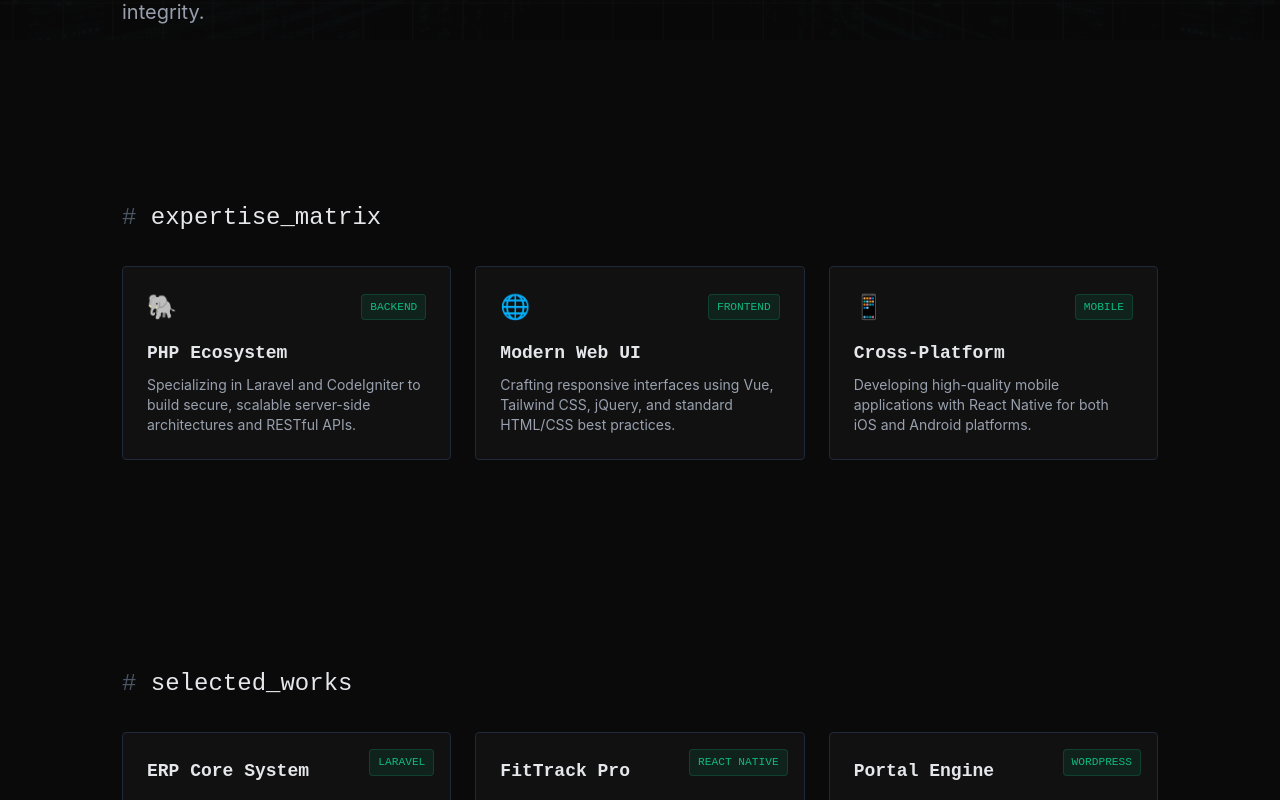
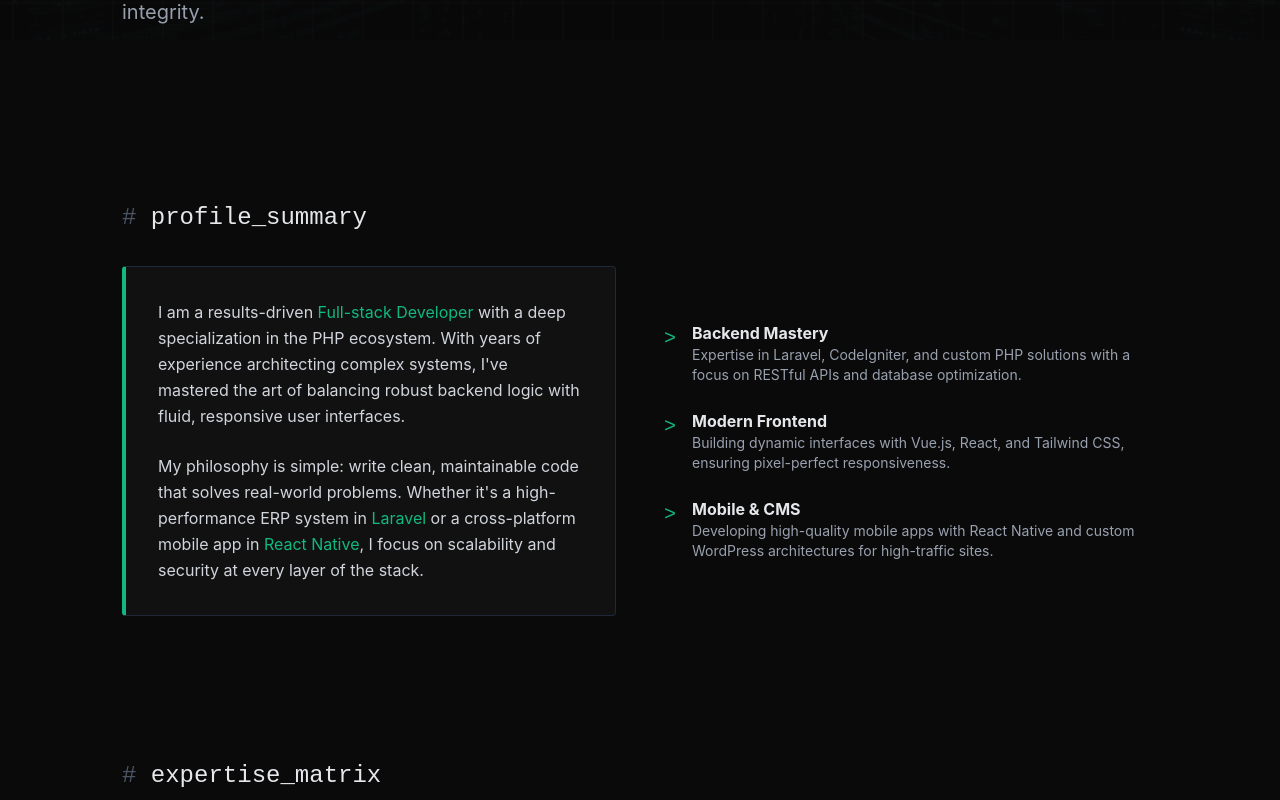
Before and after one commit to devjoe101291/dev-portfolio, a Vue app: page / in a window 1280 px wide. Shown: the part 760-1560 px from the top of the page. Built offline with nearby package versions, Linux system fonts and the light colour scheme.

Commit message:
feat: add About Me section and update navigation

```diff
--- a/src/App.vue
+++ b/src/App.vue
@@ -53,6 +53,7 @@ const handleLogoHover = (isHover: boolean) => {
 
       <!-- Desktop Menu -->
       <div class="hidden md:flex gap-8">
+        <a href="#about" class="no-underline text-gray-400 font-mono text-sm hover:text-accent transition-colors">about/</a>
         <a href="#services" class="no-underline text-gray-400 font-mono text-sm hover:text-accent transition-colors">services/</a>
         <a href="#projects" class="no-underline text-gray-400 font-mono text-sm hover:text-accent transition-colors">projects/</a>
         <a href="#skills" class="no-underline text-gray-400 font-mono text-sm hover:text-accent transition-colors">skills/</a>
@@ -62,6 +63,7 @@ const handleLogoHover = (isHover: boolean) => {
 
     <!-- Mobile Menu Dropdown -->
     <div v-show="isMobileMenuOpen" class="md:hidden absolute top-full left-0 w-full bg-obsidian/95 backdrop-blur-md border-b border-gray-800 py-4 px-4 flex flex-col gap-4 shadow-xl">
+      <a href="#about" @click="isMobileMenuOpen = false" class="no-underline text-gray-400 font-mono text-sm hover:text-accent transition-colors">about/</a>
       <a href="#services" @click="isMobileMenuOpen = false" class="no-underline text-gray-400 font-mono text-sm hover:text-accent transition-colors">services/</a>
       <a href="#projects" @click="isMobileMenuOpen = false" class="no-underline text-gray-400 font-mono text-sm hover:text-accent transition-colors">projects/</a>
       <a href="#skills" @click="isMobileMenuOpen = false" class="no-underline text-gray-400 font-mono text-sm hover:text-accent transition-colors">skills/</a>
@@ -114,6 +116,44 @@ const handleLogoHover = (isHover: boolean) => {
       <p class="text-lg md:text-xl text-gray-400 max-w-[600px] mb-8">
         Expert in Laravel, PHP, and Vue.js, delivering high-performance web and mobile applications with focus on API integrity.
       </p>
+    </section>
+
+    <!-- About Section -->
+    <section id="about" class="mt-12 md:mt-16 pt-16 md:pt-20">
+      <h2 class="font-mono text-2xl mb-8"><span class="text-gray-600">#</span> profile_summary</h2>
+      <div class="grid grid-cols-1 md:grid-cols-2 gap-12 items-center">
+        <div class="card p-8 border-l-4 border-l-accent">
+          <p class="text-gray-300 leading-relaxed mb-6">
+            I am a results-driven <span class="text-accent">Full-stack Developer</span> with a deep specialization in the PHP ecosystem. With years of experience architecting complex systems, I've mastered the art of balancing robust backend logic with fluid, responsive user interfaces.
+          </p>
+          <p class="text-gray-300 leading-relaxed">
+            My philosophy is simple: write clean, maintainable code that solves real-world problems. Whether it's a high-performance ERP system in <span class="text-accent">Laravel</span> or a cross-platform mobile app in <span class="text-accent">React Native</span>, I focus on scalability and security at every layer of the stack.
+          </p>
+        </div>
+        <div class="space-y-6">
+          <div class="flex items-start gap-4">
+            <div class="text-accent font-mono text-xl mt-1">></div>
+            <div>
+              <h4 class="font-bold text-gray-200">Backend Mastery</h4>
+              <p class="text-sm text-gray-400">Expertise in Laravel, CodeIgniter, and custom PHP solutions with a focus on RESTful APIs and database optimization.</p>
+            </div>
+          </div>
+          <div class="flex items-start gap-4">
+            <div class="text-accent font-mono text-xl mt-1">></div>
+            <div>
+              <h4 class="font-bold text-gray-200">Modern Frontend</h4>
+              <p class="text-sm text-gray-400">Building dynamic interfaces with Vue.js, React, and Tailwind CSS, ensuring pixel-perfect responsiveness.</p>
+            </div>
+          </div>
+          <div class="flex items-start gap-4">
+            <div class="text-accent font-mono text-xl mt-1">></div>
+            <div>
+              <h4 class="font-bold text-gray-200">Mobile & CMS</h4>
+              <p class="text-sm text-gray-400">Developing high-quality mobile apps with React Native and custom WordPress architectures for high-traffic sites.</p>
+            </div>
+          </div>
+        </div>
+      </div>
     </section>
 
     <!-- Services -->
```
